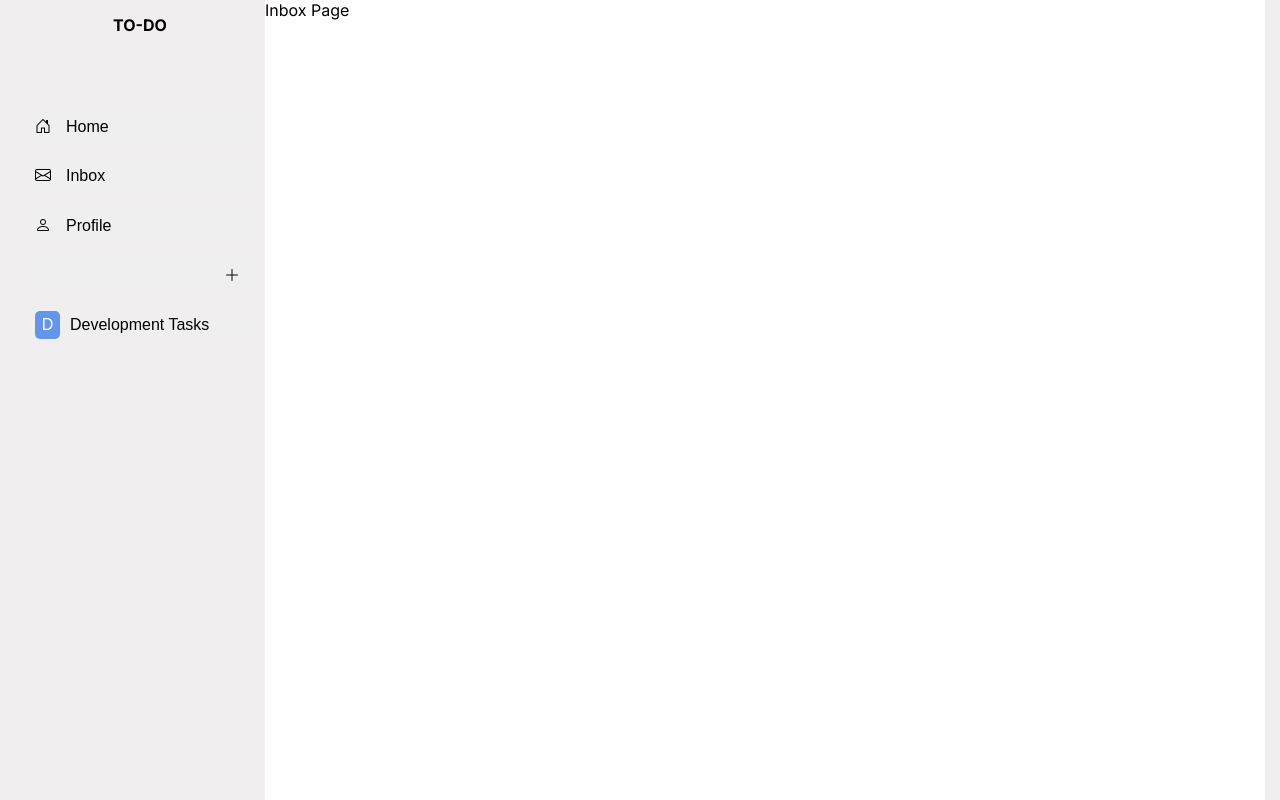
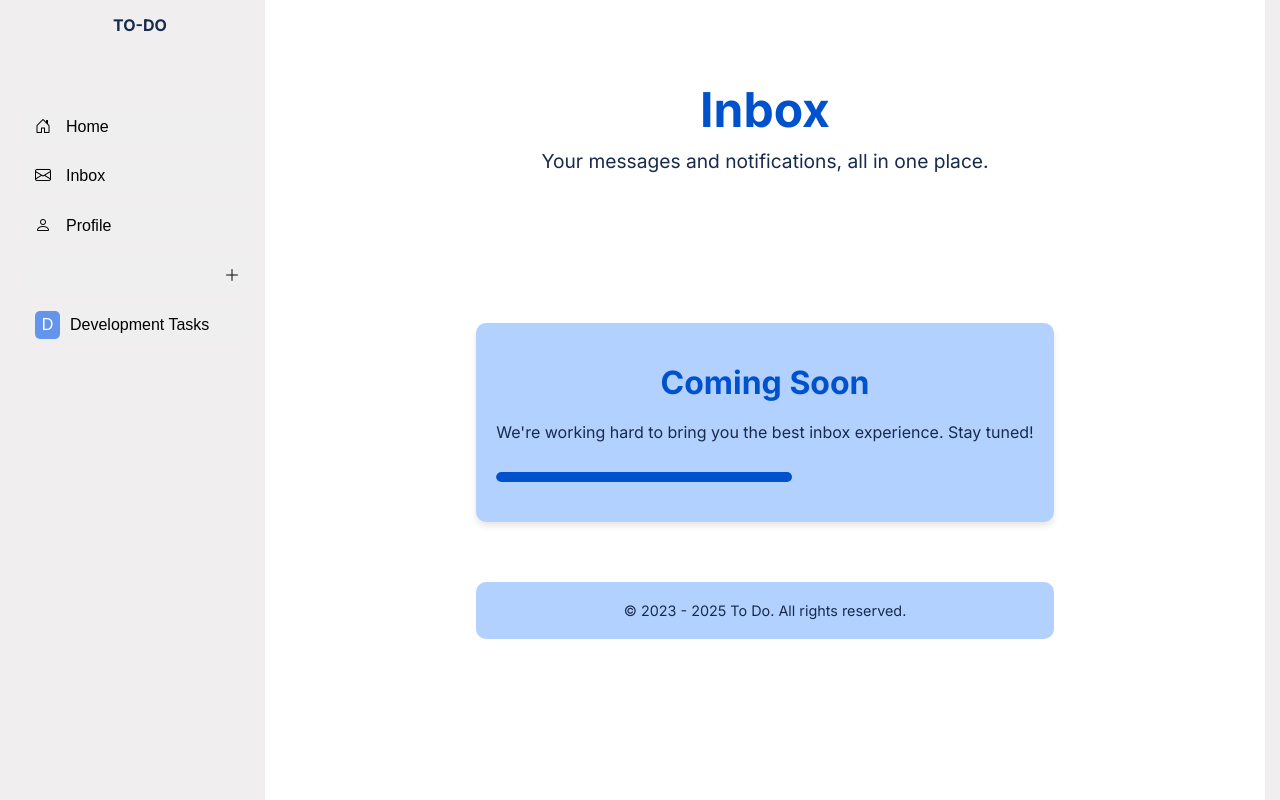
Before and after one commit to LabiciIvan/to-do-app, a React (Vite) app: page / in a window 1280 px wide. Both pictures are taken after a click on the button "Inbox". Built offline with nearby package versions, Linux system fonts and the light colour scheme.

Commit message:
NA-2: Inbox page.

```diff
--- a/src/pages/Inbox.jsx
+++ b/src/pages/Inbox.jsx
@@ -1,7 +1,40 @@
-export default function Inbox() {
+import '../scss/inbox.scss';
+import { useState } from 'react';
+import InboxNavigation from '../components/inbox/InboxNavigation';
+import InboxView from '../components/inbox/InboxView';
+
+export default function Inbox({profile, onSaveMessage}) {
+
+  const {mail} = profile ? profile : {mail : {}};
+
+  const [expand, setExpand] = useState(true);
+
+  const [displayView, setDisplayView] = useState('inbox');
+
+  const beforeSaveDrafEmailInApp = (itemMessage) => {
+    onSaveMessage(itemMessage, displayView);
+  }
+
   return (
-    <div className='home'>
-      Inbox Page
+    <div className='inbox-page'>
+      <header className='inbox-header'>
+        <h1 className='inbox-header__title'>Inbox</h1>
+        <p className='inbox-header__subtitle'>Your messages and notifications, all in one place.</p>
+      </header>
+
+      <section className='coming-soon'>
+        <div className='coming-soon__content'>
+          <h2>Coming Soon</h2>
+          <p>We're working hard to bring you the best inbox experience. Stay tuned!</p>
+          <div className='progress-bar'>
+            <div className='progress-bar__fill'></div>
+          </div>
+        </div>
+      </section>
+
+      <footer className='inbox-footer'>
+        <p>&copy; 2023 - 2025 To Do. All rights reserved.</p>
+      </footer>
     </div>
-  )
+  );
 }
```
